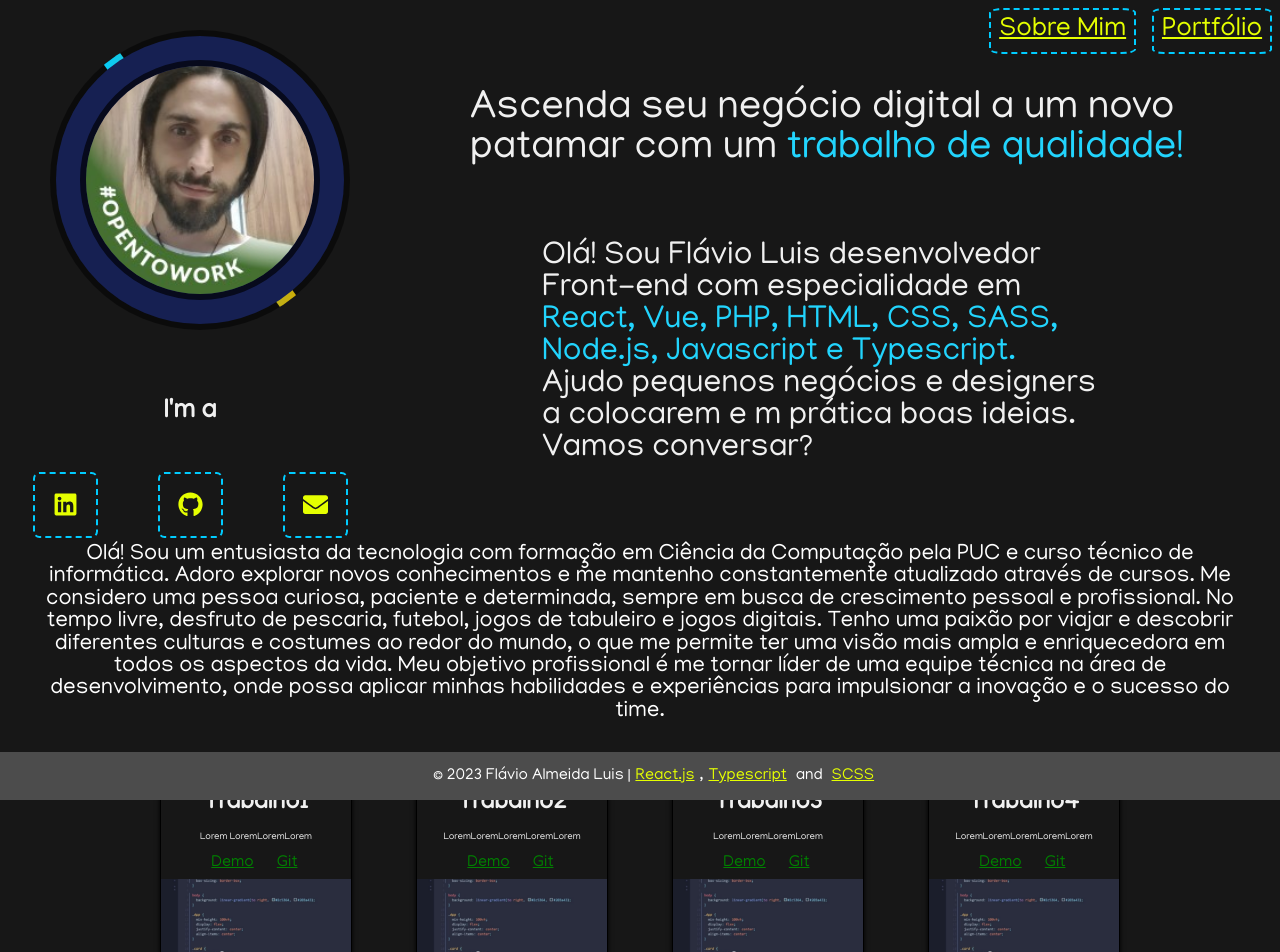
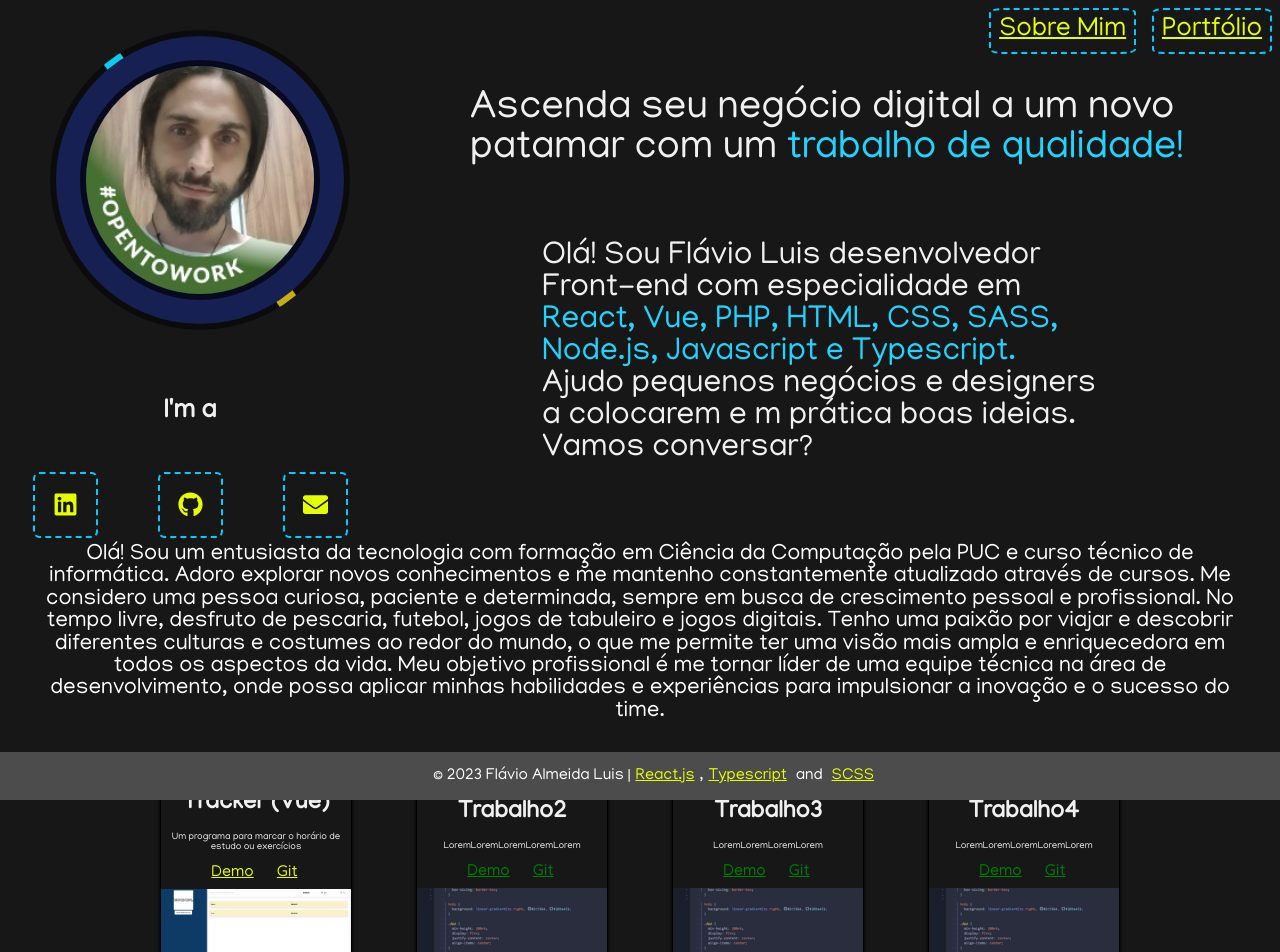
Before and after one commit to flavioaluis/portfolio, a React (Create React App) app: page / in a window 1280 px wide. Shown: the top 952 px of the page. Built offline with nearby package versions, Linux system fonts and the light colour scheme.

Commit message:
Att quadros de trabalhos

```diff
--- a/src/components/Grid/CardData/index.tsx
+++ b/src/components/Grid/CardData/index.tsx
@@ -1,29 +1,37 @@
 import Trabalho1  from '../../../assets/teste.png';
-import Trabalho2  from '../../../assets/img.jpeg';
+import Tracker from '../../../assets/Tracker.png';
 
 const CardData = [
     {
-        img: Trabalho1,
-        title: "Trabalho1",
-        description:"Lorem LoremLoremLorem",
+        img: Tracker,
+        title: "Tracker (Vue)",
+        description:"Um programa para marcar o horário de estudo ou exercícios ",
+        link:"https://a-track-flavioaluis.vercel.app/",
+        link2:"https://github.com/flavioaluis/aTrack",
     },
 
     {
         img: Trabalho1,
         title: "Trabalho2",
         description:"LoremLoremLoremLoremLorem",
+        link:"",
+        link2:"",
     },
 
     {
         img: Trabalho1,
         title: "Trabalho3",
         description:"LoremLoremLoremLorem",
+        link:"",
+        link2:"",
     },
 
     {
         img: Trabalho1,
         title: "Trabalho4",
         description:"LoremLoremLoremLoremLorem",
+        link:"",
+        link2:"",
     },
 ];
 
--- a/src/components/Grid/Cards/index.tsx
+++ b/src/components/Grid/Cards/index.tsx
@@ -6,6 +6,8 @@ type CardProps = {
 		img: string;
 		title: string;
 		description: string;
+		link:string;
+		link2:string;
 	  }>;
 }
 function Card(props:CardProps) {
@@ -17,7 +19,7 @@ function Card(props:CardProps) {
 			<p className={style.cardDescription}>
 				{value.description}
 			</p>
-			<a href="">Demo</a> <a href="">Git</a>
+			<a href={value.link}>Demo</a> <a href={value.link2}>Git</a>
 
 		<div>
 			<div className={style.cardImage}>
```
Also changed, not shown: src/assets/Tracker.png (added).
